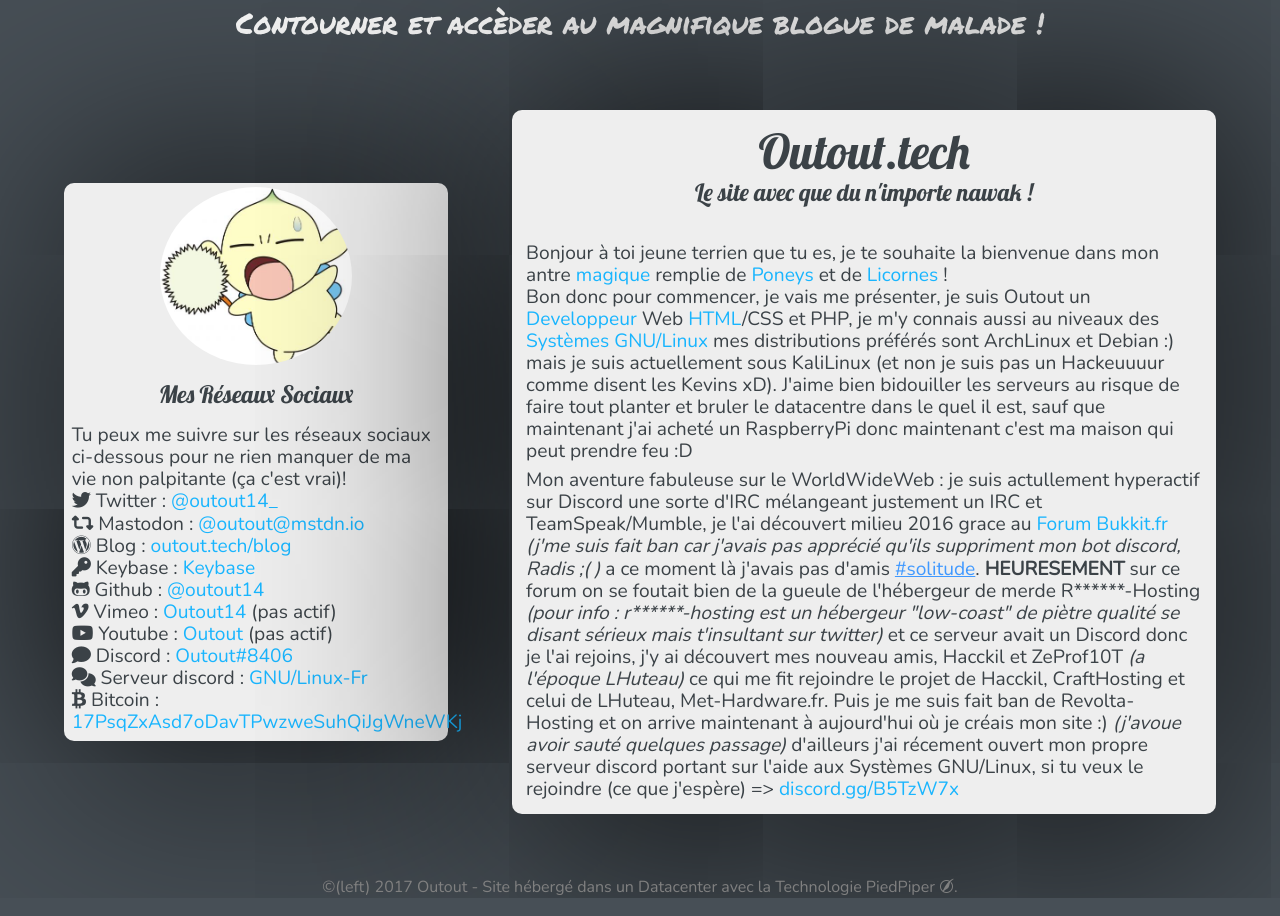
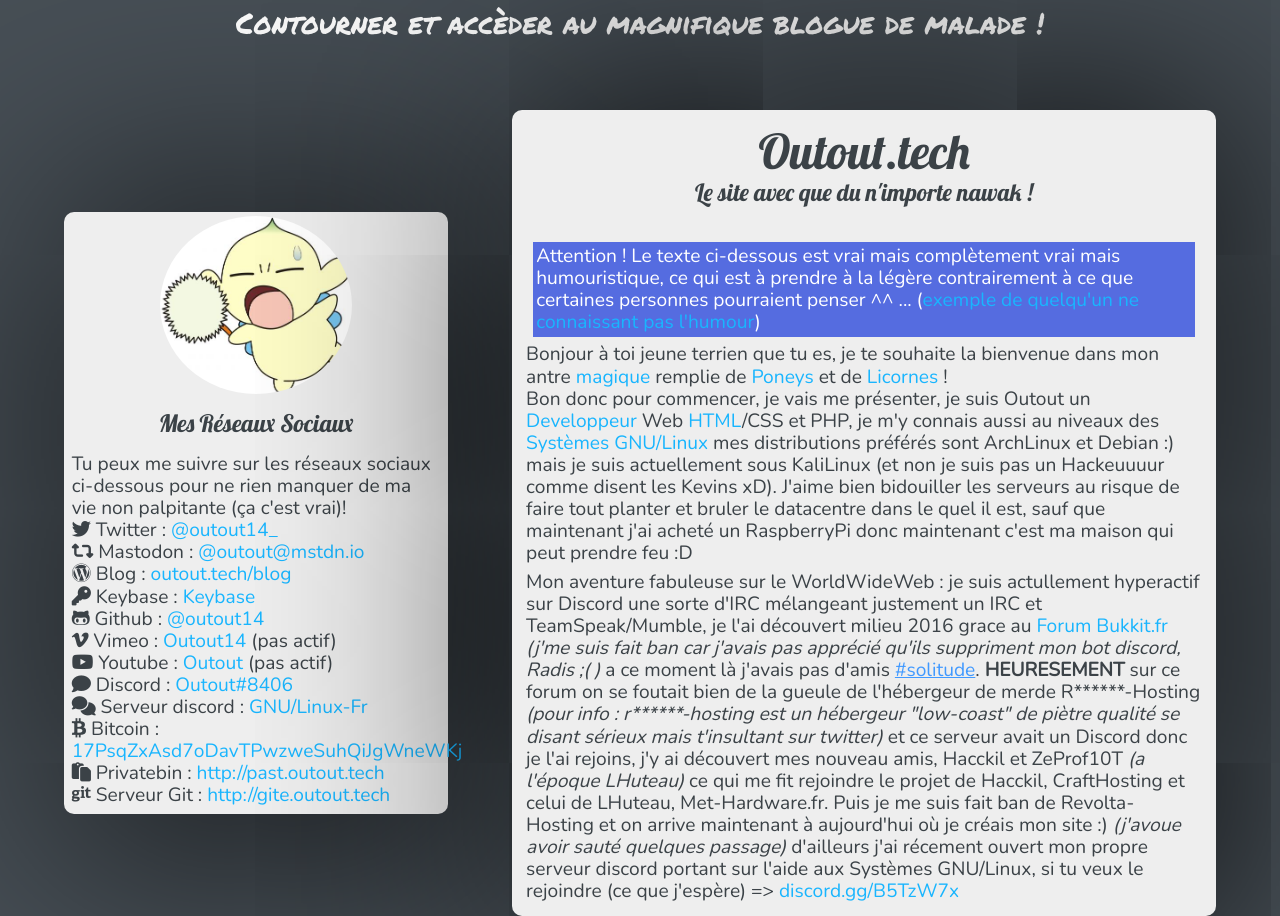
Before and after one commit to outout14/outout.tech, a plain HTML site: page index.html in a window 1280 px wide. Shown: the top 916 px of the page. Drawn offline with nearby package versions, Linux system fonts and the light colour scheme.

Commit message:
Faut toujours préciser dans ce monde...

```diff
--- a/assets/style.css
+++ b/assets/style.css
@@ -131,3 +131,12 @@ footer
   flex: 1;
   color: gray;
 }
+
+.diagamma
+{
+    background-color: #556ce0;
+    color: white;
+    padding: 0.5%;
+    margin: 1%;
+    margin-top: 0%;
+}
--- a/index.html
+++ b/index.html
@@ -1,15 +1,6 @@
-<!--
-  Code du site de : https://outout.tech/
-  Sous licence : WFTPL
-  Github auteur : https://github.com/outout14/
-  Github projet : https://github.com/outout14/outout.tech
-  Date de dev' : 19 mai 2017
---->
-
 <!DOCTYPE html>
 <html lang="fr">
 <head>
-  <!-- Titre -->
   <title>Le site d'Outout</title>
   <meta charset="utf-8">
 
@@ -34,7 +25,6 @@
   <!-- Favicon -->
   <link rel="icon" type="image/png" href="avatar.jpg" />
 
-  <!-- CSS -->
   <link rel="stylesheet" href="assets/reset.css">
   <link rel="stylesheet" href="assets/normalize.css">
   <link rel="stylesheet" href="assets/style.css">
@@ -53,21 +43,18 @@
 <!-- Social & avatar -->
 <div class="container">
 
-<!-- avatar -->
 <div class="img">
   <img src="avatar.jpg" alt="AVATAR">
 </div>
-
-<!-- Social list -->
 <div class="title">
 Mes Réseaux Sociaux
 </div>
 <div class="content">
 <p>Tu peux me suivre sur les réseaux sociaux ci-dessous pour ne rien manquer de ma vie non palpitante (ça c'est vrai)!</p>
 <ul>
-  <li><i class="icone fa fa-twitter" aria-hidden="true"></i> Twitter : <a href="https://twitter.com/outout14_">@outout14_</a></li>
+    <li><i class="fa fa-twitter" aria-hidden="true"></i> Twitter : <a href="https://twitter.com/outout14_">@outout14_</a></li>
     <li><i class="fa fa-retweet" aria-hidden="true"></i> Mastodon : <a href="https://mstdn.io/@outout">@outout@mstdn.io</a></li>
-  <li><i class="fa fa-wordpress" aria-hidden="true"></i> Blog : <a href="https://outout.tech/blog/">outout.tech/blog</a></li>
+    <li><i class="fa fa-wordpress" aria-hidden="true"></i> Blog : <a href="blog/">outout.tech/blog</a></li>
     <li><i class="fa fa-key" aria-hidden="true"></i> Keybase : <a href="https://keybase.io/outout">Keybase</a></li>
     <li><i class="fa fa-github-alt" aria-hidden="true"></i> Github : <a href="https://github.com/outout14/">@outout14</a></li>
     <li><i class="fa fa-vimeo" aria-hidden="true"></i> Vimeo : <a href="https://vimeo.com/outout14">Outout14</a> (pas actif)</li>
@@ -75,17 +62,25 @@ Mes Réseaux Sociaux
     <li><i class="fa fa-comment" aria-hidden="true"></i> Discord : <a href="#">Outout#8406</a></li>
     <li><i class="fa fa-comments" aria-hidden="true"></i> Serveur discord : <a href="https://discord.gg/B5TzW7x">GNU/Linux-Fr</a></li>
     <li><i class="fa fa-bitcoin" aria-hidden="true"></i> Bitcoin : <a href="#">17PsqZxAsd7oDavTPwzweSuhQiJgWneWKj</a></li>
+    <li><i class="fa fa-clipboard" aria-hidden="true"></i> Privatebin : <a href="http://past.outout.tech">http://past.outout.tech</a></li>
+    <li><i class="fa fa-git" aria-hidden="true"></i> Serveur Git : <a href="http://gite.outout.tech">http://gite.outout.tech</a></li>
 </ul>
 </div>
 </div>
 
-<!-- About me -->
+<!-- TXT -->
 <div class="container container-bis">
 <div class="title">
   <h1>Outout.tech</h1>
   <h2>Le site avec que du n'importe nawak !</h2>
 </div>
 <div class="content">
+
+  <!-- Le nom de la classe ci dessous est le pseudo d'une qui connait pas l'humour :joy: -->
+  <div class="diagamma">
+      <p>Attention ! Le texte ci-dessous est vrai mais complètement vrai mais humouristique, ce qui est à prendre à la légère contrairement à ce que certaines personnes pourraient penser ^^ ... (<a href="lhumour.png">exemple de quelqu'un ne connaissant pas l'humour</a>)</p>
+  </div>
+
 <p>Bonjour à toi jeune terrien que tu es, je te souhaite la bienvenue dans mon antre <a href="http://desencyclopedie.wikia.com/wiki/Magie">magique</a> remplie de <a href="http://desencyclopedie.wikia.com/wiki/Poney">Poneys</a> et de <a href="http://desencyclopedie.wikia.com/wiki/Licorne">Licornes</a> ! </p>
 <p>Bon donc pour commencer, je vais me présenter, je suis Outout un <a href="http://desencyclopedie.wikia.com/wiki/D%C3%A9veloppeur">Developpeur</a> Web <a href="http://desencyclopedie.wikia.com/wiki/HTML">HTML</a>/CSS et PHP, je m'y connais aussi au niveaux des <a href="http://desencyclopedie.wikia.com/wiki/Linux">Systèmes GNU/Linux</a> mes distributions préférés sont ArchLinux et Debian :) mais je suis actuellement sous KaliLinux (et non je suis pas un Hackeuuuur comme disent les Kevins xD). J'aime bien bidouiller les serveurs au risque de faire tout planter et bruler le datacentre dans le quel il est, sauf que maintenant j'ai acheté un RaspberryPi donc maintenant c'est ma maison qui peut prendre feu :D</p>
 <p style="padding-top: 1%">Mon aventure fabuleuse sur le WorldWideWeb : je suis actullement hyperactif sur Discord une sorte d'IRC mélangeant justement un IRC et TeamSpeak/Mumble, je l'ai découvert milieu 2016 grace au <a href="http://desencyclopedie.wikia.com/wiki/Forum">Forum</a> <a href="https://www.bukkit.fr/">Bukkit.fr</a> <i>(j'me suis fait ban car j'avais pas apprécié qu'ils suppriment mon bot discord, Radis ;( )</i> a ce moment là j'avais pas d'amis <span class="hastag">#solitude</span>. <strong>HEURESEMENT</strong> sur ce forum on se foutait bien de la gueule de l'hébergeur de merde R******-Hosting <i>(pour info : r******-hosting est un hébergeur "low-coast" de piètre qualité se disant sérieux mais t'insultant sur twitter)</i> et ce serveur avait un Discord donc je l'ai rejoins, j'y ai découvert mes nouveau amis, Hacckil et ZeProf10T <i>(a l'époque LHuteau)</i> ce qui me fit rejoindre le projet de Hacckil, CraftHosting et celui de LHuteau, Met-Hardware.fr. Puis je me suis fait ban de Revolta-Hosting et on arrive maintenant à aujourd'hui où je créais mon site :) <i>(j'avoue avoir sauté quelques passage)</i> d'ailleurs j'ai récement ouvert mon propre serveur discord portant sur l'aide aux Systèmes GNU/Linux, si tu veux le rejoindre (ce que j'espère) => <a href="http://discord.gg/B5TzW7x">discord.gg/B5TzW7x</a></p>
@@ -94,12 +89,10 @@ Mes Réseaux Sociaux
 </div>
 </div>
 
-<!-- Footer -->
 <footer>
   <p>&copy;(left) 2017 Outout - Site hébergé dans un Datacenter avec la Technologie PiedPiper <i class="fa fa-pied-piper" aria-hidden="true"></i>.</p>
 </footer>
 
-<!-- Old Browsers -->
 <script>
 var $buoop = {vs:{i:10,f:-4,o:-4,s:8,c:-4},api:4};
 function $buo_f(){
```
Also changed, not shown: lhumour.png (added). Lines whose indentation alone changed are shown as unchanged.
